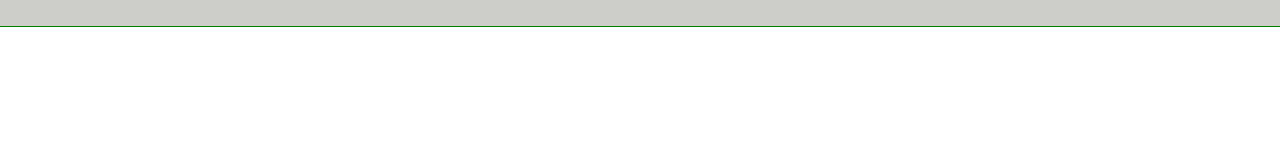
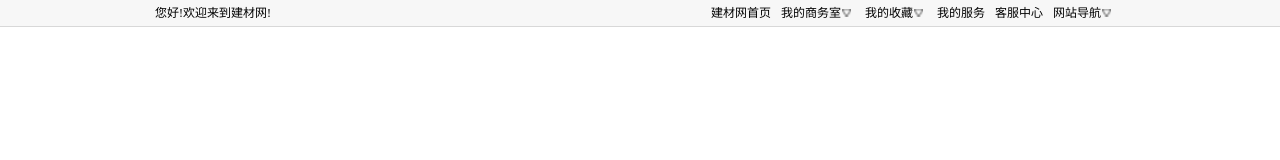
Before and after one commit to 995996812/Web, a plain HTML site: page 代码/cssWebDemo/MeiLanMall/index.html in a window 1280 px wide. Drawn offline with Linux system fonts and the light colour scheme.

Commit message:
Mall top create

```diff
--- /dev/null
+++ b/代码/cssWebDemo/MeiLanMall/CSS/common.css
@@ -0,0 +1,7 @@
+.fl{
+	float: left;
+}
+
+.fr{
+	float: right;
+}
--- a/代码/cssWebDemo/MeiLanMall/CSS/cssReset.css
+++ b/代码/cssWebDemo/MeiLanMall/CSS/cssReset.css
@@ -33,6 +33,10 @@ table {
 	border-spacing:0;
 }
 
+a {
+	text-decoration: none;
+}
+
 em,
 strong,
 b,
--- a/代码/cssWebDemo/MeiLanMall/CSS/index.css
+++ b/代码/cssWebDemo/MeiLanMall/CSS/index.css
@@ -1,7 +1,33 @@
 @charset "utf-8";
 
+html{
+	font: 12px '宋体';
+}
+a{
+	color: #000000;
+}
 .top{
-	background-color: rgb(205,205,202);
+	background-color: #F7F7F7;
 	height: 26px;
-	border-bottom: 1px solid green;
+	border-bottom: 1px solid #D8D8D8;
 }
+.top_page{
+	width: 970px;
+	height: 26px;
+	margin: 0 auto;
+}
+.top_page_l{
+	line-height: 26px;
+}
+.top_page_r ul li{
+	float: left;
+	line-height: 26px;
+	padding-right: 10px;
+}
+.top_page_r ul li s{
+	width: 14px;
+	height: 12px;
+	background: url(../image/sprite.png);
+	display: inline-block;
+	vertical-align: middle;
+}
--- a/代码/cssWebDemo/MeiLanMall/index.html
+++ b/代码/cssWebDemo/MeiLanMall/index.html
@@ -5,15 +5,24 @@
 	<title>Document</title>
 	<link rel="stylesheet" href="CSS/cssReset.css">
 	<link rel="stylesheet" href="CSS/index.css">
+	<link rel="stylesheet" href="CSS/common.css">
 </head>
 <body>
 	<!-- S = 页面的顶部 -->
 	<div class="top">
 		<div class="top_page">
-			<div class="top_page_1"></div>
-			<div class="top_page_r"></div>
+			<div class="top_page_l fl">您好!欢迎来到建材网!</div>
+			<div class="top_page_r fr">
+				<ul>
+					<li><a href="#">建材网首页</a></li>
+					<li><a href="#">我的商务室</a><s></s></li>
+					<li><a href="#">我的收藏</a><s></s></li>
+					<li><a href="#">我的服务</a></li>
+					<li><a href="#">客服中心</a></li>
+					<li><a href="#">网站导航</a><s></s></li>
+				</ul>
+			</div>
 		</div>
-
 	</div>
 	<!-- E = 页面的结束部分 -->
 </body>
```
Also changed, not shown: 代码/cssWebDemo/MeiLanMall/Image/sprite.png (added).
